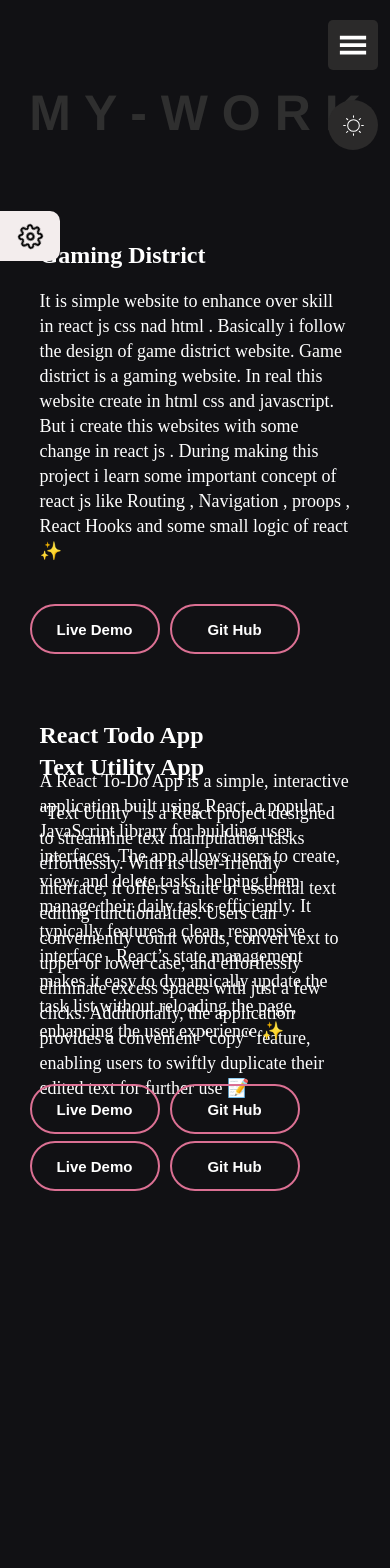
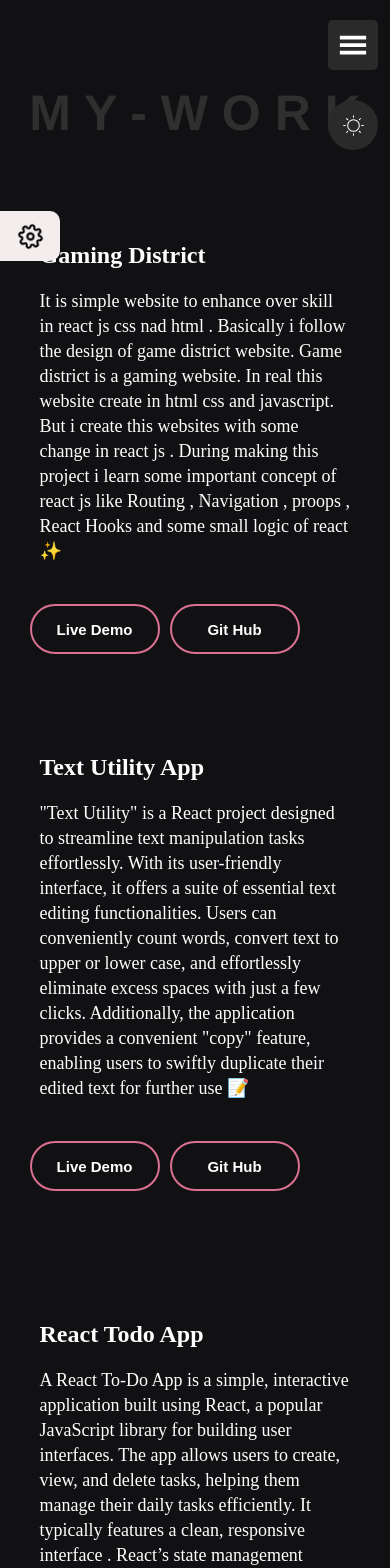
Before and after one commit to Jounabbas/My_Portfolio, a React (Create React App) app: page /portfolio in a window 390 px wide. Shown: the top 1568 px of the page. Before the commit the page ends 1221 px from the top, so only its background shows below. Built offline with nearby package versions, Linux system fonts and the light colour scheme.

Commit message:
required some change

```diff
--- a/src/css_component/portfolio.css
+++ b/src/css_component/portfolio.css
@@ -17,7 +17,7 @@
 }
 .project3{
 
-  margin-top: 80px;
+
   margin-bottom: 30px;
 }
 .project1_image{
@@ -115,7 +115,7 @@ margin:20px ;
 }
 @media screen and (max-width:450px) {
   .first_project{
-    height: 400px;
+
 
   }
   .first_project button{
```
